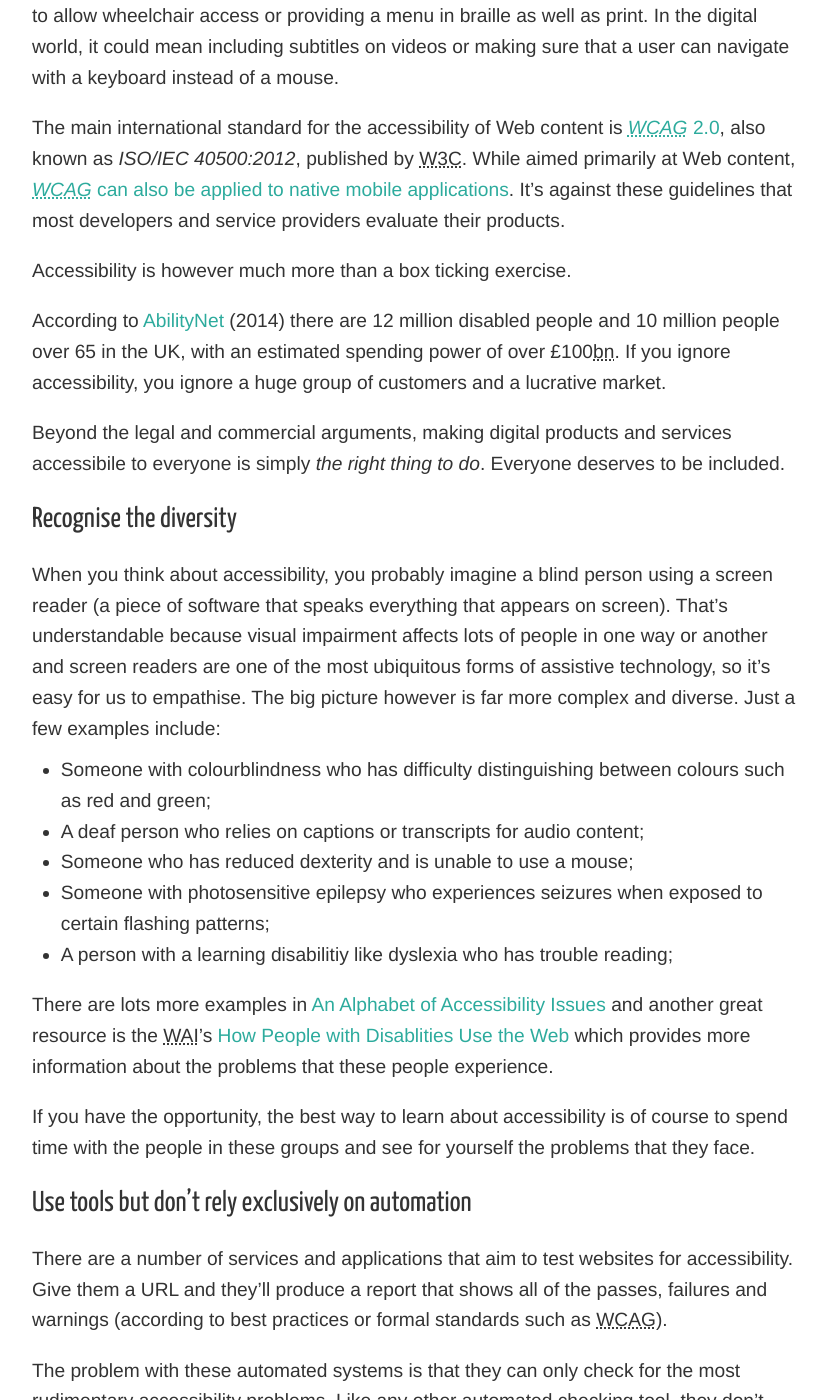
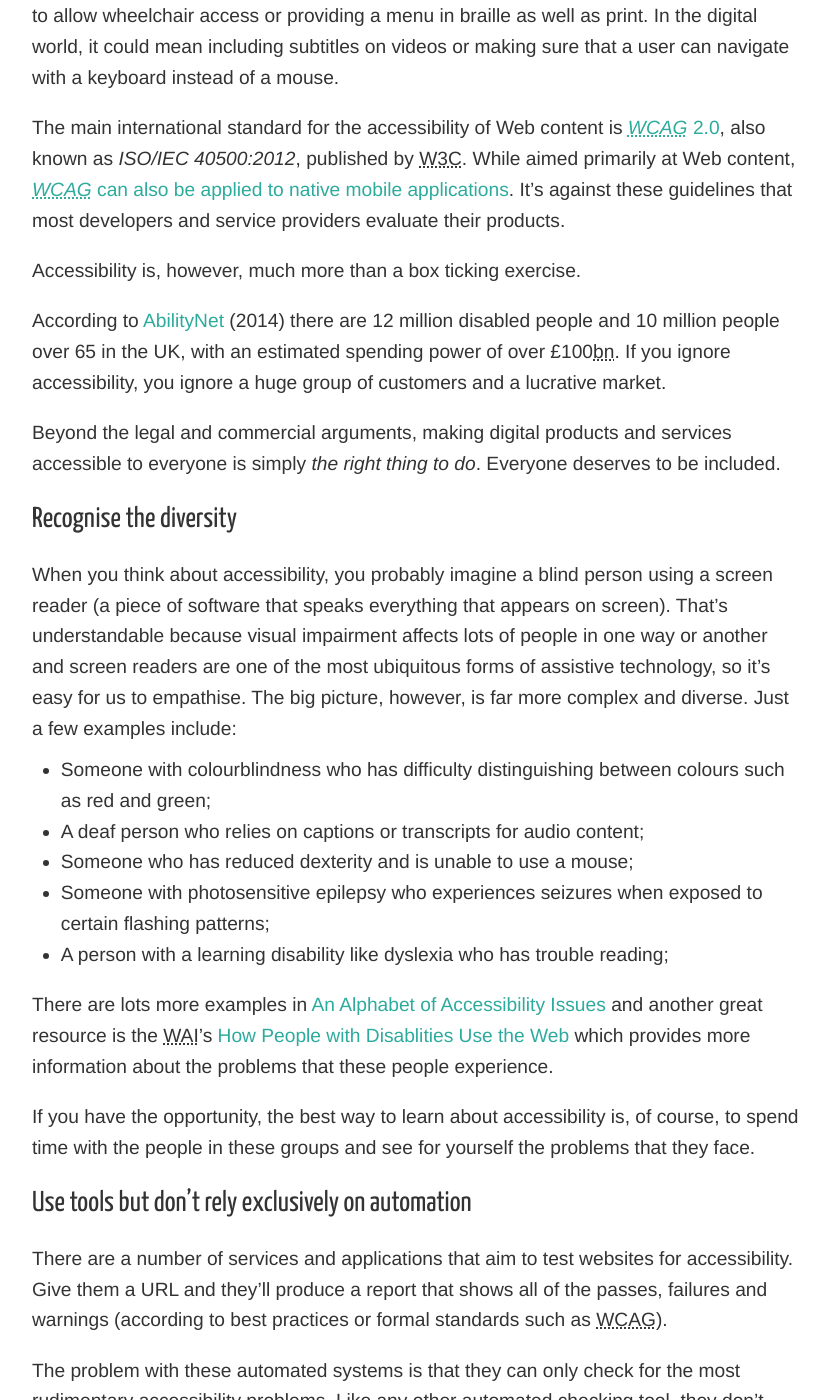
Before and after one commit to holidayextras/holidayextras.github.com, a Jekyll site: the page built from _posts/2015-11-24-testing-for-accessibility.md, in a window 1280 px wide and 1400 px high, scrolled down 1260 px. Shown: the whole window, without its empty margins (224-1053 px from the left). Built offline with Jekyll 4.4.1, drawn with Linux system fonts in a browser that asks for light colours; nearby versions of some CDN libraries; comment, search, counter and statistics services are not loaded; some of the changed text lies outside the part shown.

Commit message:
Fixed typos and grammatical mistakes.

```diff
--- a/_posts/2015-11-24-testing-for-accessibility.md
+++ b/_posts/2015-11-24-testing-for-accessibility.md
@@ -20,25 +20,25 @@ In many countries, access to digital services is protected by legislation just l
 
 The main international standard for the accessibility of Web content is [<cite><abbr title="Web Content Accessibility Guidelines">WCAG</abbr></cite> 2.0](http://www.w3.org/TR/WCAG20/), also known as <cite>ISO/IEC 40500:2012</cite>, published by <abbr title="World Wide Web Consortium">W3C</abbr>. While aimed primarily at Web content, [<cite><abbr title="Web Content Accessibility Guidelines">WCAG</abbr></cite> can also be applied to native mobile applications](http://www.w3.org/TR/mobile-accessibility-mapping/). It's against these guidelines that most developers and service providers evaluate their products.
 
-Accessibility is however much more than a box ticking exercise.
+Accessibility is, however, much more than a box ticking exercise.
 
 According to [AbilityNet](https://www.abilitynet.org.uk/advice-information/enation/travel-and-tourism-summer-july-2014) (2014) there are 12 million disabled people and 10 million people over 65 in the UK, with an estimated spending power of over £100<abbr title="billion">bn</abbr>. If you ignore accessibility, you ignore a huge group of customers and a lucrative market.
 
-Beyond the legal and commercial arguments, making digital products and services accessibile to everyone is simply _the right thing to do_. Everyone deserves to be included.
+Beyond the legal and commercial arguments, making digital products and services accessible to everyone is simply _the right thing to do_. Everyone deserves to be included.
 
 ## Recognise the diversity
 
-When you think about accessibility, you probably imagine a blind person using a screen reader (a piece of software that speaks everything that appears on screen). That's understandable because visual impairment affects lots of people in one way or another and screen readers are one of the most ubiquitous forms of assistive technology, so it's easy for us to empathise. The big picture however is far more complex and diverse. Just a few examples include:
+When you think about accessibility, you probably imagine a blind person using a screen reader (a piece of software that speaks everything that appears on screen). That's understandable because visual impairment affects lots of people in one way or another and screen readers are one of the most ubiquitous forms of assistive technology, so it's easy for us to empathise. The big picture, however, is far more complex and diverse. Just a few examples include:
 
 * Someone with colourblindness who has difficulty distinguishing between colours such as red and green;
 * A deaf person who relies on captions or transcripts for audio content;
 * Someone who has reduced dexterity and is unable to use a mouse;
 * Someone with photosensitive epilepsy who experiences seizures when exposed to certain flashing patterns;
-* A person with a learning disabilitiy like dyslexia who has trouble reading;
+* A person with a learning disability like dyslexia who has trouble reading;
 
 There are lots more examples in [An Alphabet of Accessibility Issues](https://the-pastry-box-project.net/anne-gibson/2014-july-31) and another great resource is the <abbr title="Web Accessibility Initiative">WAI</abbr>’s [How People with Disablities Use the Web](http://www.w3.org/WAI/intro/people-use-web/Overview.html) which provides more information about the problems that these people experience.
 
-If you have the opportunity, the best way to learn about accessibility is of course to spend time with the people in these groups and see for yourself the problems that they face.
+If you have the opportunity, the best way to learn about accessibility is, of course, to spend time with the people in these groups and see for yourself the problems that they face.
 
 ## Use tools but don't rely exclusively on automation
 
@@ -64,7 +64,7 @@ Tools are essential for testing some aspects of accessibility. For example, <abb
 
 Whenever possible, aim to involve real users in accessibility testing. This is no different from testing usability more generally. While a tester or developer can check an application against guidelines and best practices, they will always be biased by their insider knowledge. Also, while they might be technical experts, testers and developers are not experts at using assistive technology in the same way that real users are.
 
-There are however lots of things that a developer or expert tester can and should be checking for, even before users are involved. For example, the following quick and easy checks can be performed on any website, perhaps before a more in-depth audit takes place:
+There are, however, lots of things that a developer or expert tester can and should be checking for, even before users are involved. For example, the following quick and easy checks can be performed on any website, perhaps before a more in-depth audit takes place:
 
 * Does each page have a unique and descriptive `title`? As well as appearing in search results, in bookmarks and when shared on social networks, the `title` is one of the first things announced by assistive technology when a page is loaded.
 * Does every `img` element have an `alt` attribute? Is the text appropriate? Is is necessary or should the `alt` be empty so that it can be ignored by assistive technology?
```
Also changed, not shown: other parts of _posts/2015-11-24-testing-for-accessibility.md (+1 -1 lines).
